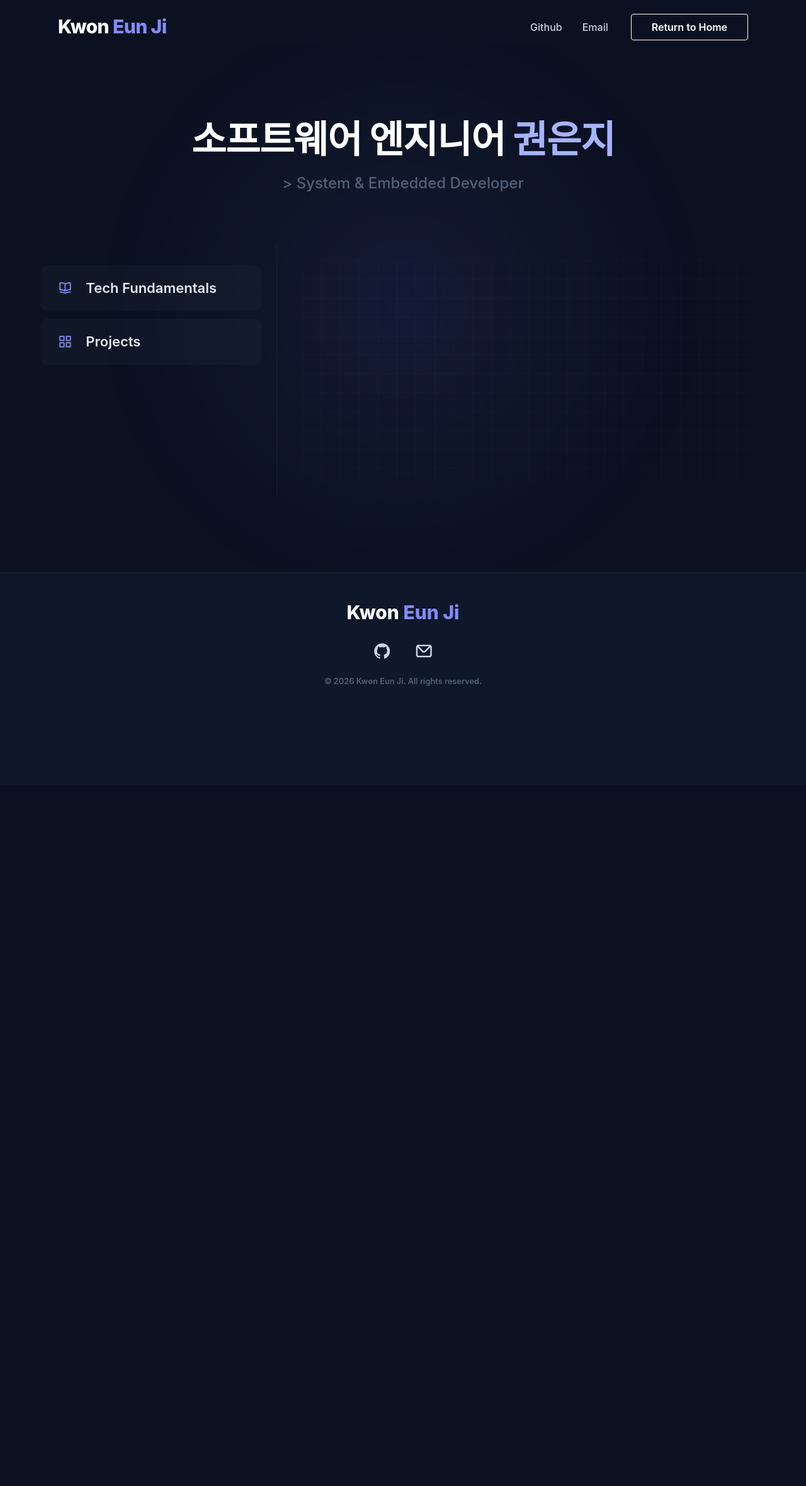
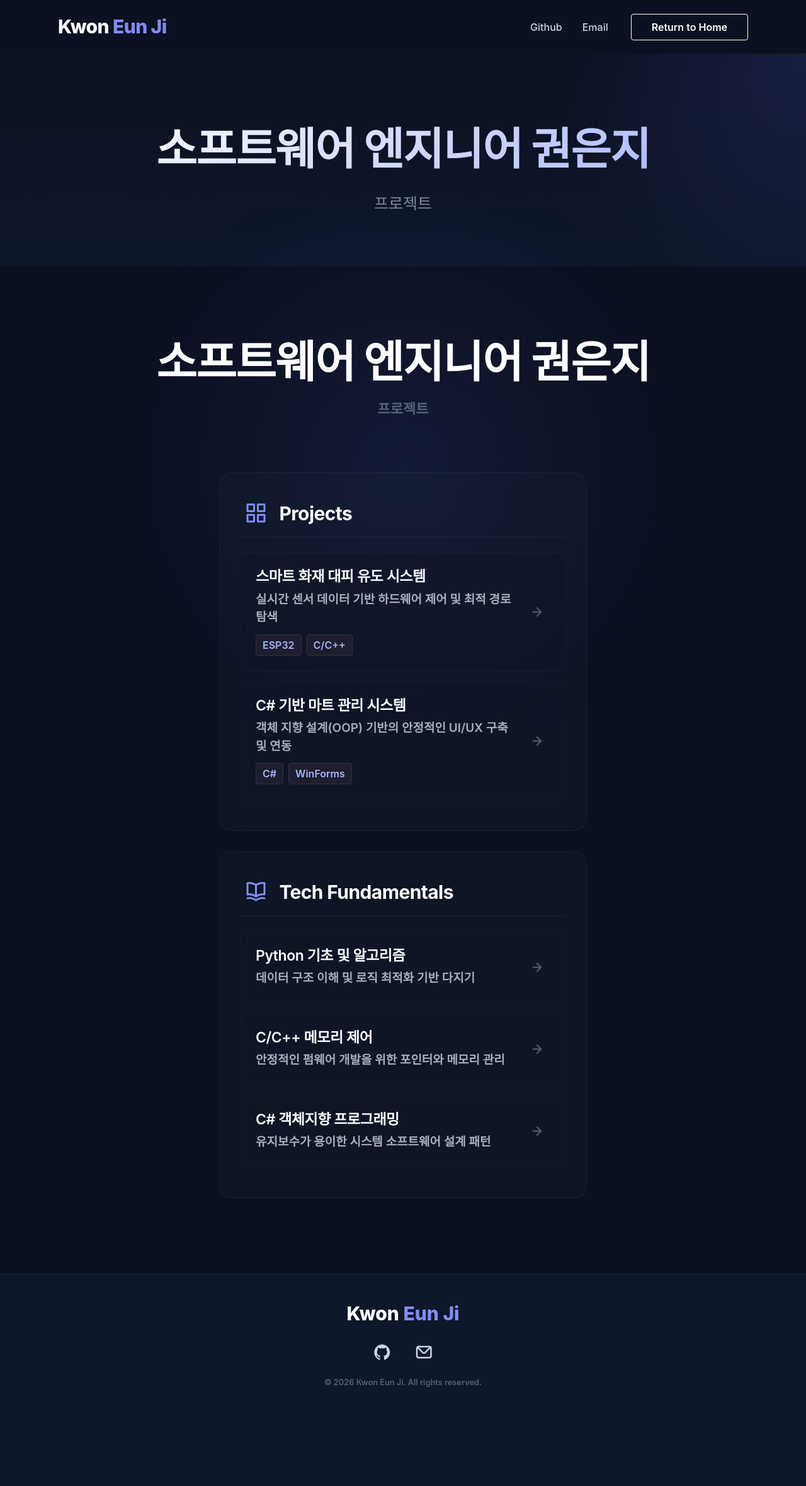
Before and after one commit to eunji021/eunji021.github.io, a Jekyll site: the page built from index.html, in a window 1280 px wide. Shown: the whole page at 63% size. Built offline with Jekyll 4.4.1, drawn with Linux system fonts in a browser that asks for light colours; nearby versions of some CDN libraries; some web fonts are replaced; comment, search, counter and statistics services are not loaded; before the commit the page ends 1246 px from its top, so only the background shows below that.

Commit message:
기존테마

```diff
--- a/_includes/header-home.html
+++ b/_includes/header-home.html
@@ -2,6 +2,14 @@
   <div class="container-full">
     <div class="header">
       {% include nav.html %}
+
+      <div class="hero-section">
+        <div class="container grid-xl text-center">
+          <h1 class="hero-title">소프트웨어 엔지니어 <span style="color: #a5b4fc;">권은지</span></h1>
+          <p class="hero-subtitle">{{ site.description }}</p>
+        </div>
+      </div>
+
     </div>
   </div>
 </div>
--- a/_scss/_premium.scss
+++ b/_scss/_premium.scss
@@ -348,184 +348,3 @@
   display: flex;
   flex-direction: column;
 }
-
-// System Dashboard Styles
-.system-dashboard {
-  font-family: 'Pretendard', 'Inter', sans-serif;
-  color: #e2e8f0;
-  border-radius: 16px;
-  background: transparent;
-  margin-top: 40px;
-  overflow: hidden;
-
-  .dash-topbar {
-    display: none;
-  }
-
-  .dash-hero {
-    padding: 60px 24px;
-    text-align: center;
-
-    .hero-title {
-      font-size: 3rem;
-      margin: 0 0 16px 0;
-      color: #ffffff;
-      font-weight: 800;
-      letter-spacing: -0.02em;
-    }
-
-    .hero-subtitle {
-      font-size: 1.2rem;
-      color: #64748b;
-      margin: 0;
-      font-weight: 500;
-    }
-  }
-
-  .dash-split {
-    display: flex;
-    min-height: 400px;
-    margin-top: 20px;
-  }
-
-  .dash-menu {
-    flex: 1;
-    max-width: 400px;
-    border-right: 1px solid rgba(255, 255, 255, 0.05);
-    padding: 24px;
-
-    .menu-list {
-      list-style: none;
-      padding: 0;
-      margin: 0;
-    }
-
-    .menu-item {
-      padding: 20px 24px;
-      margin-bottom: 12px;
-      cursor: pointer;
-      border-radius: 12px;
-      transition: all 0.2s;
-      background: rgba(30, 41, 59, 0.3);
-      font-weight: 600;
-      font-size: 1.1rem;
-
-      .menu-icon { margin-right: 12px; color: #818cf8; }
-
-      &.hovered {
-        background: rgba(30, 41, 59, 0.8);
-        color: #ffffff;
-        box-shadow: 0 4px 12px rgba(0,0,0,0.2);
-        transform: translateX(4px);
-      }
-    }
-  }
-
-  .dash-content {
-    flex: 2;
-    padding: 24px 40px;
-    position: relative;
-    overflow: hidden;
-
-    .content-view {
-      position: absolute;
-      top: 24px;
-      left: 40px;
-      right: 40px;
-      bottom: 24px;
-      opacity: 0;
-      visibility: hidden;
-      transform: translateX(-30px);
-      transition: all 0.4s cubic-bezier(0.175, 0.885, 0.32, 1.275);
-
-      &.active {
-        opacity: 1;
-        visibility: visible;
-        transform: translateX(0);
-      }
-    }
-
-    #view-default {
-      background-image:
-        linear-gradient(rgba(255,255,255,0.02) 1px, transparent 1px),
-        linear-gradient(90deg, rgba(255,255,255,0.02) 1px, transparent 1px);
-      background-size: 30px 30px;
-      border-radius: 16px;
-      transform: none;
-    }
-
-    .tech-item {
-      padding: 24px;
-      margin-bottom: 16px;
-      background: rgba(30, 41, 59, 0.3);
-      border: 1px solid rgba(255, 255, 255, 0.05);
-      border-radius: 12px;
-      transition: transform 0.2s;
-
-      &:hover {
-        transform: translateY(-2px);
-        border-color: rgba(129, 140, 248, 0.3);
-      }
-
-      h4 {
-        margin: 0 0 8px 0;
-        font-size: 1.15rem;
-        color: #e2e8f0;
-      }
-      p {
-        margin: 0;
-        color: #94a3b8;
-      }
-    }
-
-    .project-cards-container {
-      display: grid;
-      grid-template-columns: 1fr;
-      gap: 16px;
-    }
-
-    .dash-card {
-      display: block;
-      padding: 24px;
-      background: rgba(30, 41, 59, 0.4);
-      border: 1px solid rgba(255, 255, 255, 0.05);
-      border-radius: 12px;
-      text-decoration: none;
-      transition: all 0.3s cubic-bezier(0.4, 0, 0.2, 1);
-
-      &:hover {
-        background: rgba(30, 41, 59, 0.8);
-        border-color: rgba(129, 140, 248, 0.5);
-        transform: translateY(-4px);
-        box-shadow: 0 10px 20px -5px rgba(0, 0, 0, 0.3);
-      }
-
-      .list-title {
-        color: #e2e8f0;
-        margin: 0 0 8px 0;
-        font-size: 1.15rem;
-      }
-
-      .list-desc {
-        color: #94a3b8;
-        font-size: 0.95rem;
-        margin-bottom: 16px;
-      }
-
-      .tech-badges {
-        display: flex;
-        gap: 8px;
-      }
-
-      .badge-pill {
-        background: rgba(99, 102, 241, 0.2) !important;
-        color: #a5b4fc !important;
-        padding: 4px 12px !important;
-        border-radius: 20px !important;
-        font-size: 0.85rem !important;
-        font-weight: 500 !important;
-        border: 1px solid rgba(99, 102, 241, 0.3) !important;
-      }
-    }
-  }
-}
--- a/index.html
+++ b/index.html
@@ -9,140 +9,84 @@
   <!-- Glow Background Effect -->
   <div class="dashboard-glow"></div>
 
-  <div class="container" style="max-width: 1400px !important; width: 95% !important; position: relative; z-index: 2;">
+  <div class="container" style="max-width: 1200px !important; width: 95% !important; position: relative; z-index: 2;">
 
-    <!-- System Dashboard Wrapper -->
-    <div class="system-dashboard">
-
-      <!-- Dashboard Top Bar -->
-      <div class="dash-topbar">
-        <div class="dash-logo">Kwon Eun Ji</div>
-        <div class="dash-links">
-          <a href="https://github.com/eunji021"><i class="uil uil-github"></i> Github</a>
-          <a href="mailto:{{ site.email }}"><i class="uil uil-envelope"></i> Email</a>
-        </div>
+    <!-- Hero Section -->
+    <div class="dash-hero" style="text-align: center; padding: 100px 0 60px;">
+      <h1 class="hero-title" style="font-size: 3.5rem; margin-bottom: 16px; font-weight: 800; color: #fff; letter-spacing: -0.02em;">소프트웨어 엔지니어 권은지</h1>
+      <p class="hero-subtitle" style="font-size: 1.1rem; color: #64748b; font-weight: 600;">프로젝트</p>
     </div>
 
-      <!-- Dashboard Hero -->
-      <div class="dash-hero">
-        <h1 class="hero-title">소프트웨어 엔지니어 <span style="color: #a5b4fc;">권은지</span></h1>
-        <p class="hero-subtitle">&gt; System &amp; Embedded Developer</p>
-      </div>
+    <!-- Two-Column Layout -->
+    <div class="columns" style="display: flex; align-items: stretch; gap: 32px; justify-content: center;">
 
-      <!-- Dashboard Split Section -->
-      <div class="dash-split">
+      <!-- Left Column: Projects -->
+      <div class="column col-6 col-md-12" style="display: flex;">
+        <div class="dashboard-panel" style="width: 100%;">
+          <h3 class="dashboard-title">
+            <i class="uil uil-apps" style="color: #818cf8; margin-right: 12px; font-size: 1.8rem;"></i> Projects
+          </h3>
 
-        <!-- Left Column: MENU -->
-        <div class="dash-menu">
-          <ul class="menu-list">
-            <li class="menu-item" id="menu-tech">
-              <span class="menu-icon"><i class="uil uil-book-open"></i></span> Tech Fundamentals
-            </li>
-            <li class="menu-item" id="menu-projects">
-              <span class="menu-icon"><i class="uil uil-apps"></i></span> Projects
-            </li>
-          </ul>
-        </div>
-
-        <!-- Right Column: CONTENT AREA -->
-        <div class="dash-content" id="dash-content-area">
-
-          <!-- Default State (Grid background) -->
-          <div class="content-view active" id="view-default">
-             <!-- Empty, uses CSS background grid lines -->
-          </div>
-
-          <!-- Tech Fundamentals View -->
-          <div class="content-view" id="view-tech">
-            <div class="tech-item">
-              <h4>Python 기초 및 알고리즘</h4>
-              <p>데이터 구조 이해 및 로직 최적화 기반 다지기</p>
-            </div>
-            <div class="tech-item">
-              <h4>C/C++ 메모리 제어</h4>
-              <p>안정적인 펌웨어 개발을 위한 포인터/메모리 관리</p>
-            </div>
-            <div class="tech-item">
-              <h4>C# 객체지향 프로그래밍</h4>
-              <p>유지보수가 용이한 시스템 소프트웨어 설계</p>
-            </div>
-          </div>
-
-          <!-- Projects View -->
-          <div class="content-view" id="view-projects">
-            <div class="project-cards-container">
-
-              <a href="{{ site.baseurl }}/embedded-hardware-projects" class="list-item dash-card">
+          <a href="{{ site.baseurl }}/embedded-hardware-projects" class="list-item">
             <div class="list-content">
               <h4 class="list-title">스마트 화재 대피 유도 시스템</h4>
-                  <p class="list-desc">실시간 센서 데이터 기반 하드웨어 제어</p>
-                  <div class="tech-badges">
+              <p class="list-desc">실시간 센서 데이터 기반 하드웨어 제어 및 최적 경로 탐색</p>
+              <div class="tech-badges" style="justify-content: flex-start; margin-top: 12px;">
                 <span class="badge-pill">ESP32</span>
                 <span class="badge-pill">C/C++</span>
               </div>
             </div>
+            <i class="uil uil-arrow-right list-arrow"></i>
           </a>
 
-              <a href="{{ site.baseurl }}/system-software-projects" class="list-item dash-card">
+          <a href="{{ site.baseurl }}/system-software-projects" class="list-item">
             <div class="list-content">
               <h4 class="list-title">C# 기반 마트 관리 시스템</h4>
-                  <p class="list-desc">OOP 기반의 안정적인 UI/UX 구축 및 연동</p>
-                  <div class="tech-badges">
+              <p class="list-desc">객체 지향 설계(OOP) 기반의 안정적인 UI/UX 구축 및 연동</p>
+              <div class="tech-badges" style="justify-content: flex-start; margin-top: 12px;">
                 <span class="badge-pill">C#</span>
                 <span class="badge-pill">WinForms</span>
               </div>
             </div>
+            <i class="uil uil-arrow-right list-arrow"></i>
           </a>
+        </div>
+      </div>
+
+      <!-- Right Column: Tech Fundamentals -->
+      <div class="column col-6 col-md-12" style="display: flex;">
+        <div class="dashboard-panel" style="width: 100%;">
+          <h3 class="dashboard-title">
+            <i class="uil uil-book-open" style="color: #818cf8; margin-right: 12px; font-size: 1.8rem;"></i> Tech Fundamentals
+          </h3>
+
+          <a href="{{ site.baseurl }}/tech-fundamentals" class="list-item">
+            <div class="list-content">
+              <h4 class="list-title">Python 기초 및 알고리즘</h4>
+              <p class="list-desc">데이터 구조 이해 및 로직 최적화 기반 다지기</p>
+            </div>
+            <i class="uil uil-arrow-right list-arrow"></i>
+          </a>
+
+          <a href="{{ site.baseurl }}/tech-fundamentals" class="list-item">
+            <div class="list-content">
+              <h4 class="list-title">C/C++ 메모리 제어</h4>
+              <p class="list-desc">안정적인 펌웨어 개발을 위한 포인터와 메모리 관리</p>
+            </div>
+            <i class="uil uil-arrow-right list-arrow"></i>
+          </a>
+
+          <a href="{{ site.baseurl }}/tech-fundamentals" class="list-item">
+            <div class="list-content">
+              <h4 class="list-title">C# 객체지향 프로그래밍</h4>
+              <p class="list-desc">유지보수가 용이한 시스템 소프트웨어 설계 패턴</p>
+            </div>
+            <i class="uil uil-arrow-right list-arrow"></i>
+          </a>
+        </div>
+      </div>
+
+    </div>
 
   </div>
 </div>
-
-        </div> <!-- End Right Column -->
-      </div> <!-- End Dash Split -->
-
-    </div> <!-- End System Dashboard -->
-
-  </div>
-</div>
-
-<script>
-document.addEventListener("DOMContentLoaded", function() {
-  const menuTech = document.getElementById('menu-tech');
-  const menuProjects = document.getElementById('menu-projects');
-
-  const viewDefault = document.getElementById('view-default');
-  const viewTech = document.getElementById('view-tech');
-  const viewProjects = document.getElementById('view-projects');
-
-  function resetViews() {
-    viewDefault.classList.remove('active');
-    viewTech.classList.remove('active');
-    viewProjects.classList.remove('active');
-
-    menuTech.classList.remove('hovered');
-    menuProjects.classList.remove('hovered');
-  }
-
-  menuTech.addEventListener('mouseenter', () => {
-    resetViews();
-    viewTech.classList.add('active');
-    menuTech.classList.add('hovered');
-  });
-
-  menuTech.addEventListener('mouseleave', () => {
-    resetViews();
-    viewDefault.classList.add('active');
-  });
-
-  menuProjects.addEventListener('mouseenter', () => {
-    resetViews();
-    viewProjects.classList.add('active');
-    menuProjects.classList.add('hovered');
-  });
-
-  menuProjects.addEventListener('mouseleave', () => {
-    resetViews();
-    viewDefault.classList.add('active');
-  });
-});
-</script>
```
Lines whose indentation alone changed are shown as unchanged.
